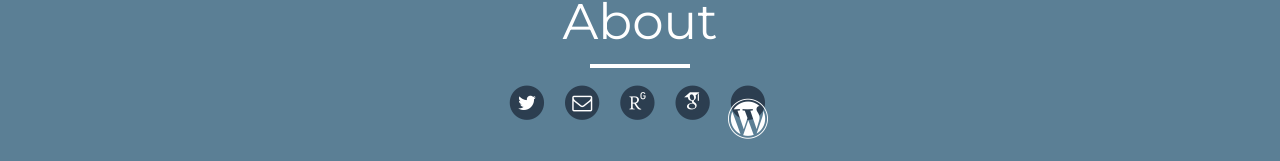
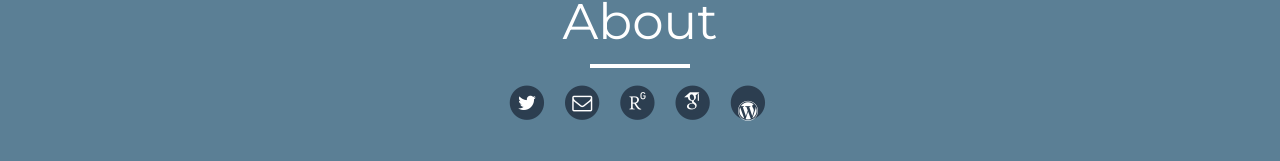
Before and after one commit to pkaroly/NeuroGraphics, a plain HTML site: page index.html in a window 1280 px wide. Shown: the part 504-665 px from the top of the page. Drawn offline with Linux system fonts and the light colour scheme; files whose address does not match are found by name.

Commit message:
fix icon

```diff
--- a/index.html
+++ b/index.html
@@ -142,7 +142,7 @@
                                 <a target = "_blank" href="neurographics.net">
                                     <span class="fa fa-stack fa-1x">
                                         <i class="fa fa-circle fa-stack-2x"></i>
-                                        <i style = "margin-top: .4em", class="fa fa-wordpress fa-stack-2x fa-inverse"></i>
+                                        <i style = "margin-top: .4em", class="fa fa-wordpress fa-stack-1x fa-inverse"></i>
                                     </span>
                                 </a>
                             </li>
```
